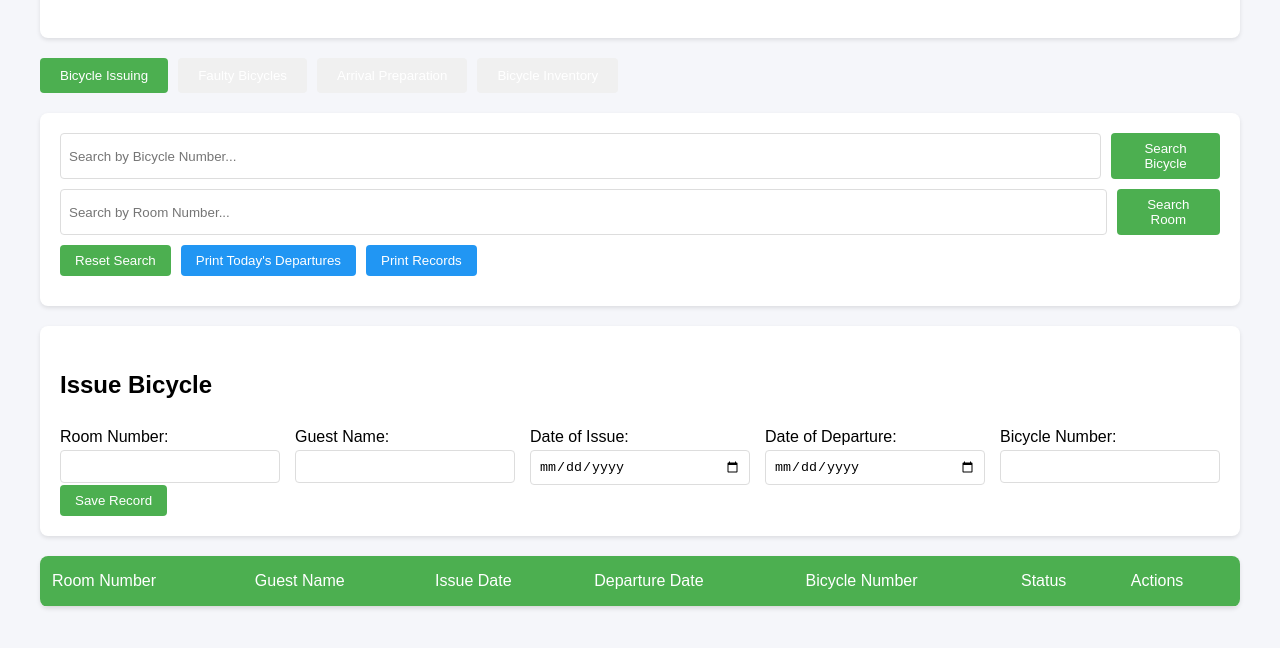
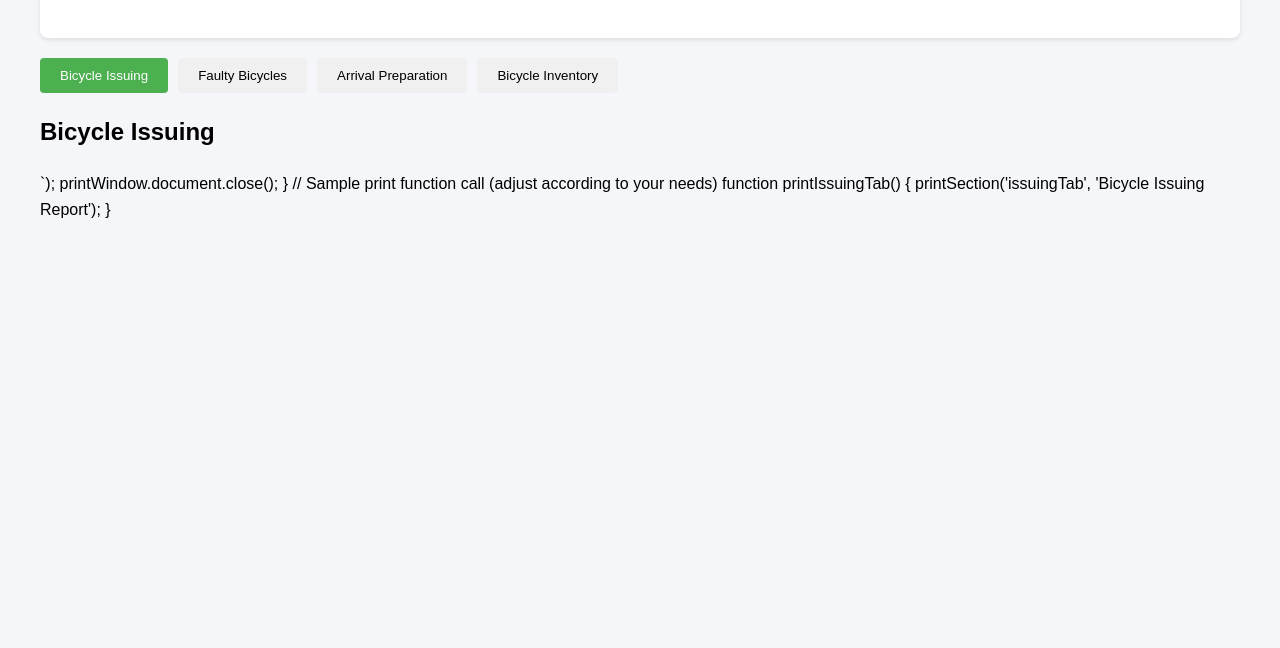
Before and after one commit to Hambe007/Bicycles-issuing-system, a plain HTML site: page Index.html in a window 1280 px wide. Shown: the part 116-764 px from the top of the page. Drawn offline with Linux system fonts and the light colour scheme.

Commit message:
Update Index.html

```diff
--- a/Index.html
+++ b/Index.html
@@ -23,6 +23,7 @@
             <button class="tab-button" onclick="showTab('inventory')">Bicycle Inventory</button>
         </div>
     </div>
+
     <style>
         /* Base Styles */
         body {
@@ -35,7 +36,6 @@
             background-color: #f5f6fa;
         }
 
-        /* Header */
         .header {
             background-color: white;
             padding: 20px;
@@ -45,7 +45,6 @@
             text-align: center;
         }
 
-        /* Tab System */
         .tab-container {
             margin-bottom: 20px;
         }
@@ -78,96 +77,6 @@
             display: block;
         }
 
-        /* Form Styles */
-        .form-section {
-            background-color: white;
-            padding: 20px;
-            border-radius: 8px;
-            margin-bottom: 20px;
-            box-shadow: 0 2px 4px rgba(0,0,0,0.1);
-        }
-
-        .form-grid {
-            display: grid;
-            grid-template-columns: repeat(auto-fit, minmax(200px, 1fr));
-            gap: 15px;
-        }
-
-        .search-section {
-            background-color: white;
-            padding: 20px;
-            margin-bottom: 20px;
-            border-radius: 8px;
-            box-shadow: 0 2px 4px rgba(0,0,0,0.1);
-        }
-
-        .search-group {
-            display: flex;
-            gap: 10px;
-            margin-bottom: 10px;
-        }
-
-        /* Input Styles */
-        input[type="text"],
-        input[type="date"],
-        input[type="number"],
-        textarea,
-        select {
-            width: 100%;
-            padding: 8px;
-            border: 1px solid #ddd;
-            border-radius: 4px;
-            box-sizing: border-box;
-        }
-
-        /* Button Styles */
-        button {
-            padding: 8px 15px;
-            background-color: #4CAF50;
-            color: white;
-            border: none;
-            border-radius: 4px;
-            cursor: pointer;
-            font-weight: 500;
-            transition: opacity 0.2s;
-        }
-
-        button:hover {
-            opacity: 0.9;
-        }
-
-        .print-btn { background-color: #2196F3; }
-        .edit-btn { background-color: #ff9800; }
-        .delete-btn { background-color: #f44336; }
-        .return-btn { background-color: #4CAF50; }
-        .assign-btn { background-color: #9c27b0; }
-
-        /* Table Styles */
-        table {
-            width: 100%;
-            border-collapse: collapse;
-            background-color: white;
-            border-radius: 8px;
-            overflow: hidden;
-            box-shadow: 0 2px 4px rgba(0,0,0,0.1);
-        }
-
-        th, td {
-            padding: 12px;
-            text-align: left;
-            border-bottom: 1px solid #ddd;
-        }
-
-        th {
-            background-color: #4CAF50;
-            color: white;
-            font-weight: 500;
-        }
-
-        tr:hover {
-            background-color: #f5f5f5;
-        }
-
         /* Notification */
         .notification {
             position: fixed;
@@ -182,7 +91,6 @@
             z-index: 1000;
         }
 
-        /* Print Styles */
         @media print {
             .no-print {
                 display: none !important;
@@ -192,89 +100,27 @@
                 padding: 0;
                 background: white;
             }
-
-            table {
-                box-shadow: none;
-            }
-
-            .header {
-                box-shadow: none;
-            }
         }
     </style>
 
     <!-- Tab Contents -->
-    <!-- Bicycle Issuing Tab -->
     <div id="issuingTab" class="tab-content active">
-        <div class="search-section no-print">
-            <div class="search-group">
-                <input type="text" id="bicycleSearch" placeholder="Search by Bicycle Number...">
-                <button onclick="searchByBicycle()">Search Bicycle</button>
-            </div>
-            <div class="search-group">
-                <input type="text" id="roomSearch" placeholder="Search by Room Number...">
-                <button onclick="searchByRoom()">Search Room</button>
-            </div>
-            <div class="search-group">
-                <button onclick="resetSearch()">Reset Search</button>
-                <button class="print-btn" onclick="printDepartures()">Print Today's Departures</button>
-                <button class="print-btn" onclick="printRecords()">Print Records</button>
-            </div>
-        </div>
-
-        <form id="bicycleForm" class="form-section no-print">
-            <h2>Issue Bicycle</h2>
-            <input type="hidden" id="editIndex">
-
-            <div class="form-grid">
-                <div>
-                    <label for="roomNumber">Room Number:</label>
-                    <input type="text" id="roomNumber" required>
-                </div>
-
-                <div>
-                    <label for="guestName">Guest Name:</label>
-                    <input type="text" id="guestName" required>
-                </div>
-
-                <div>
-                    <label for="issueDate">Date of Issue:</label>
-                    <input type="date" id="issueDate" required>
-                </div>
-
-                <div>
-                    <label for="departureDate">Date of Departure:</label>
-                    <input type="date" id="departureDate" required>
-                </div>
-
-                <div>
-                    <label for="bicycleNumber">Bicycle Number:</label>
-                    <input type="text" id="bicycleNumber" required
-                           pattern="^(K-\d{2}|[1-9]\d{0,2})$"
-                           title="Enter valid bicycle number (1-400 or K-01 to K-99)">
-                </div>
-            </div>
-
-            <button type="submit">Save Record</button>
-        </form>
-
-        <table id="recordsTable">
-            <thead>
-                <tr>
-                    <th>Room Number</th>
-                    <th>Guest Name</th>
-                    <th>Issue Date</th>
-                    <th>Departure Date</th>
-                    <th>Bicycle Number</th>
-                    <th>Status</th>
-                    <th class="no-print">Actions</th>
-                </tr>
-            </thead>
-            <tbody></tbody>
-        </table>
+        <h2>Bicycle Issuing</h2>
+        <!-- Add content related to the Issuing tab -->
+    </div>
+    <div id="faultyTab" class="tab-content">
+        <h2>Faulty Bicycles</h2>
+        <!-- Add content related to the Faulty Bicycles tab -->
+    </div>
+    <div id="arrivalTab" class="tab-content">
+        <h2>Arrival Preparation</h2>
+        <!-- Add content related to the Arrival Preparation tab -->
+    </div>
+    <div id="inventoryTab" class="tab-content">
+        <h2>Bicycle Inventory</h2>
+        <!-- Add content related to the Bicycle Inventory tab -->
     </div>
 
-    <!-- Notification div -->
     <div id="notification" class="notification"></div>
 
     <script>
@@ -292,9 +138,64 @@
         firebase.initializeApp(firebaseConfig);
         const db = firebase.firestore();
 
-        // Global variables
-        let records = [];
+        // Tab Management Function
+        function showTab(tabName) {
+            document.querySelectorAll('.tab-content').forEach(tab => {
+                tab.classList.remove('active');
+            });
+            document.querySelectorAll('.tab-button').forEach(button => {
+                button.classList.remove('active');
+            });
+            document.getElementById(tabName + 'Tab').classList.add('active');
+            document.querySelector(button[onclick="showTab('${tabName}')"]).classList.add('active');
+        }
 
-        // Utility Functions
-        function formatDate(dateString) {
-            return new Date(dateString).toLocaleDateString();
+        // Print Function Template
+        function printSection(contentId, title) {
+            const printContent = document.getElementById(contentId).innerHTML;
+            const printWindow = window.open('', '', 'width=800, height=600');
+            printWindow.document.write(`
+                <html>
+                <head>
+                    <title>${title}</title>
+                    <style>
+                        body {
+                            font-family: Arial, sans-serif;
+                            margin: 20px;
+                        }
+                        table {
+                            width: 100%;
+                            border-collapse: collapse;
+                        }
+                        th, td {
+                            border: 1px solid #ddd;
+                            padding: 8px;
+                            text-align: left;
+                        }
+                        th {
+                            background-color: #4CAF50;
+                            color: white;
+                        }
+                    </style>
+                </head>
+                <body>
+                    ${printContent}
+                    <script>
+                        window.onload = function() {
+                            window.print();
+                            window.onafterprint = function() { window.close(); };
+                        };
+                    </script>
+                </body>
+                </html>
+            `);
+            printWindow.document.close();
+        }
+
+        // Sample print function call (adjust according to your needs)
+        function printIssuingTab() {
+            printSection('issuingTab', 'Bicycle Issuing Report');
+        }
+    </script>
+</body>
+</html>
```
